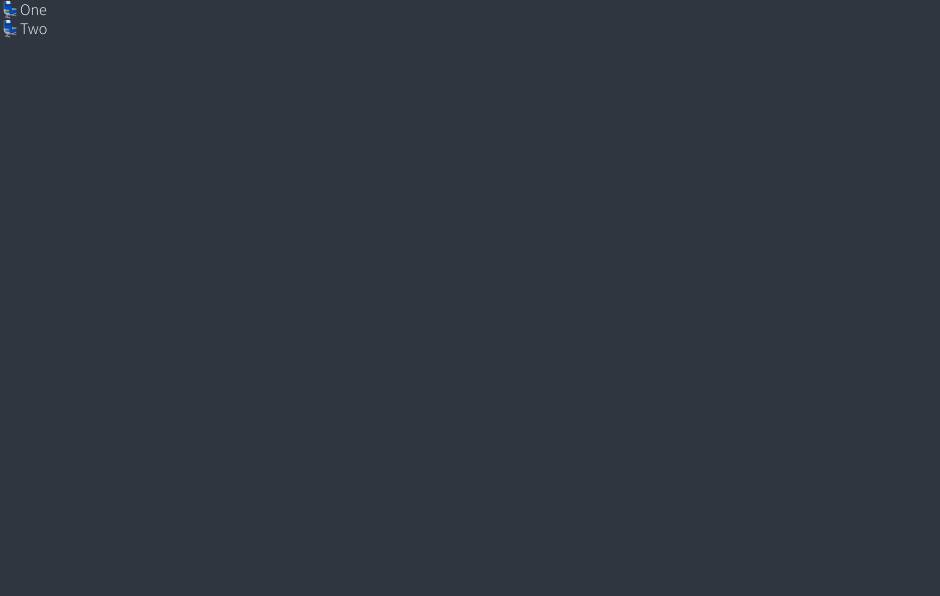
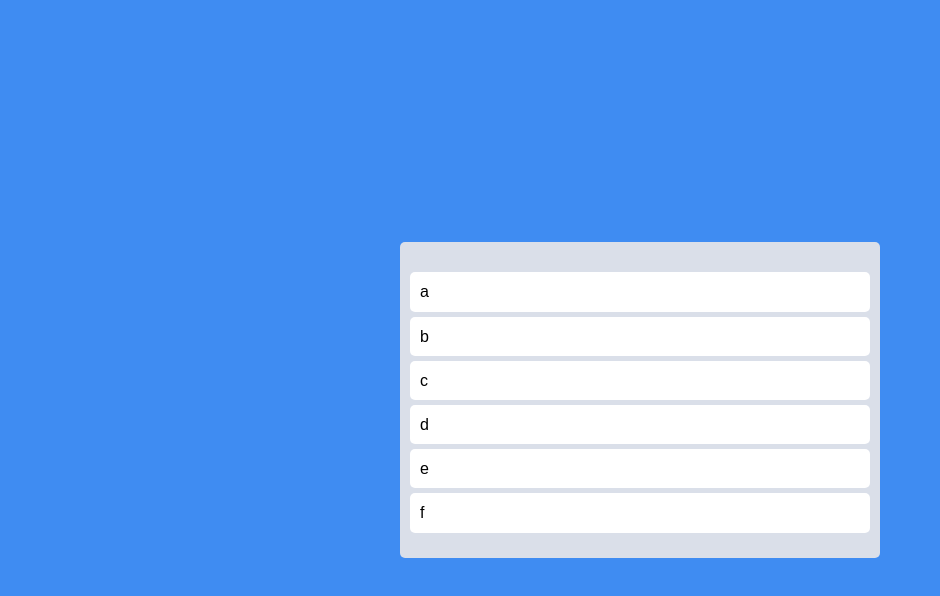
Before and after one commit to tjrgusdl41/React_Trello, a React (Create React App) app: page / in a window 1280 px wide. Shown: the top 596 px of the page, without its empty margins (0-940 px from the left). Built offline with nearby package versions, Linux system fonts and the light colour scheme.

Commit message:
Styles and Placeholders

```diff
--- a/src/App.tsx
+++ b/src/App.tsx
@@ -1,30 +1,64 @@
-import { DragDropContext, Droppable, Draggable } from "react-beautiful-dnd";
-
+import { DragDropContext, Droppable, Draggable, DropResult } from "react-beautiful-dnd";
+import { useRecoilState } from "recoil";
+import styled from "styled-components";
+import { toDoState } from "./atoms";
+const Board = styled.div`
+  padding: 20px 10px;
+  padding-top:30px;
+  background-color:${props => props.theme.boardColor};
+  border-radius:5px;
+  min-height: 200px;
+`;
+const Card = styled.div`
+margin-bottom:5px;
+border-radius:5px;
+padding : 10px 10px;
+background-color: ${props => props.theme.cardColor} ;
+`
+const Boards = styled.div`
+  display:grid;
+  width:100%;
+  grid-template-columns: repeat(1,  1fr) ;
+`
+const Wrapper = styled.div`
+ display: flex;
+  max-width: 480px;
+  width: 100%;
+  margin: 0 auto;
+  justify-content: center;
+  align-items: center;
+  height: 100vh;
+`
 function App() {
-  const onDragEnd = () => {};
+  const [toDos,setToDos] = useRecoilState(toDoState)
+  const onDragEnd = ({ destination, source }:DropResult) => {
+  };
   return (
     <DragDropContext onDragEnd={onDragEnd}>
-      <div>
+        <Wrapper>
+        <Boards>
           <Droppable droppableId="one">
             {(magic) => (
-            <ul ref={magic.innerRef} {...magic.droppableProps}>
-              <Draggable draggableId="first" index={0}>
-                {(magic) =>
-                  <li
+              <Board ref={magic.innerRef} {...magic.droppableProps}>
+                {toDos.map((toDo, index) => (
+                  <Draggable draggableId={toDo} index={index}>
+                    {(magic) => (
+                      <Card
                         ref={magic.innerRef}
+                        {...magic.dragHandleProps}
                         {...magic.draggableProps}
                       >
-                    <span {...magic.dragHandleProps}>💺</span>
-                  One
-                </li>}
+                        {toDo}
+                      </Card>
+                    )}
                   </Draggable>
-              <Draggable draggableId="second" index={1}>
-                {(magic) => <li ref={magic.innerRef }{...magic.draggableProps}><span {...magic.dragHandleProps}>💺</span>Two</li>}
-              </Draggable>
-            </ul>
+                ))}
+                {magic.placeholder}
+              </Board>
             )}
           </Droppable>
-      </div>
+        </Boards>
+      </Wrapper>
     </DragDropContext>
   );
 }
--- a/src/atoms.tsx
+++ b/src/atoms.tsx
@@ -1 +1,6 @@
 import { atom, selector } from "recoil";
+
+export const toDoState = atom({
+    key: "toDo",
+    default: ["a", "b", "c", "d", "e", "f"],
+});
--- a/src/index.tsx
+++ b/src/index.tsx
@@ -63,7 +63,7 @@
   font-weight: 300;
   font-family: 'Source Sans Pro', sans-serif;
   background-color:${(props) => props.theme.bgColor};
-  color:${(props) => props.theme.textColor};
+  color:black;
   line-height: 1.2;
 }
 a {
--- a/src/theme.ts
+++ b/src/theme.ts
@@ -1,8 +1,7 @@
 import { DefaultTheme } from "styled-components";
 
 export const darkTheme: DefaultTheme = {
-  bgColor: "#2f3640",
-  textColor: "white",
-  accentColor: "#9c88ff",
-  cardBgColor: "transparent",
+  bgColor: "#3F8CF2",
+  boardColor: "#DADFE9",
+  cardColor : "white",
 }
```
Also changed, not shown: src/styled.d.ts (+3 -4 lines). Lines whose indentation alone changed are shown as unchanged.
